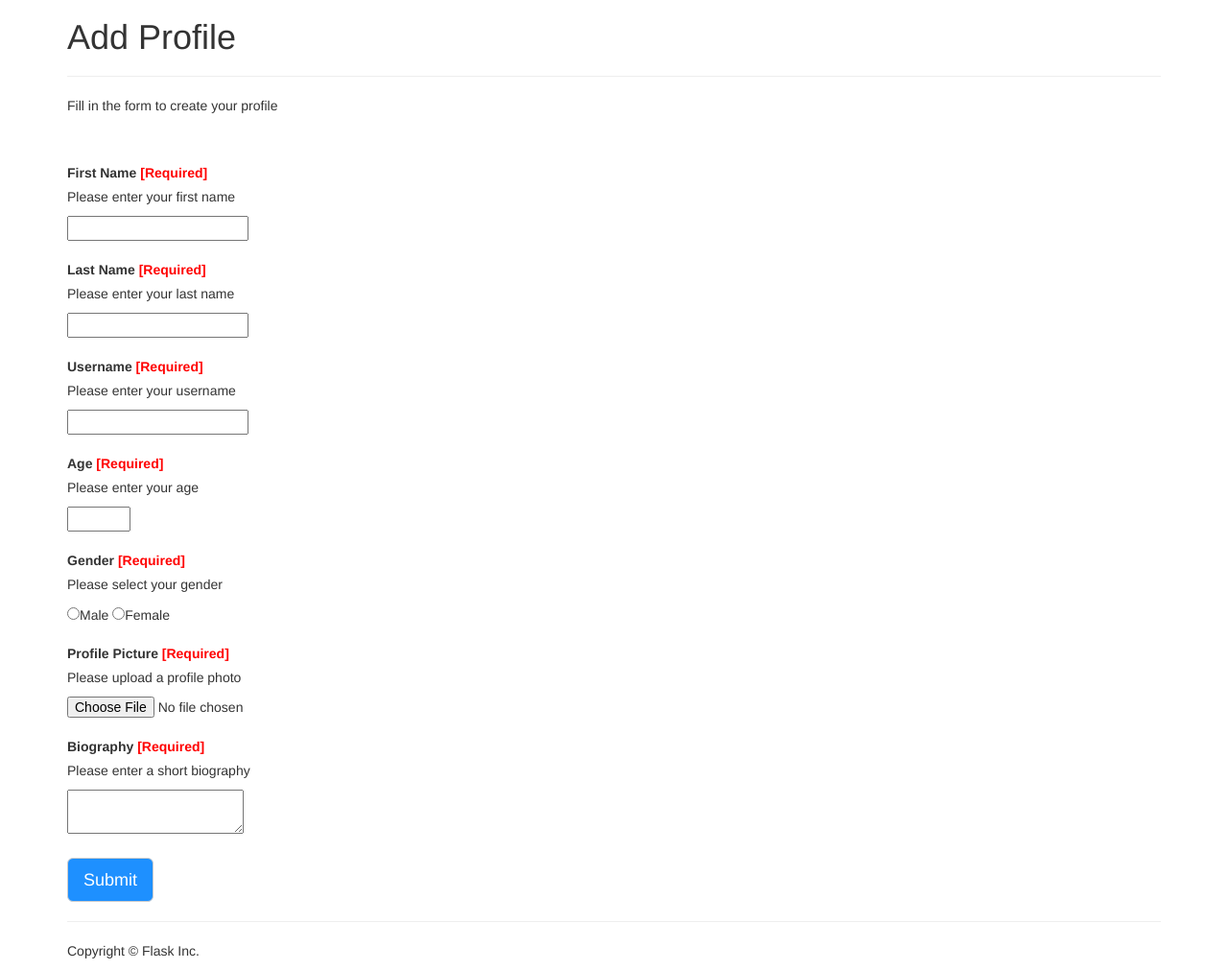
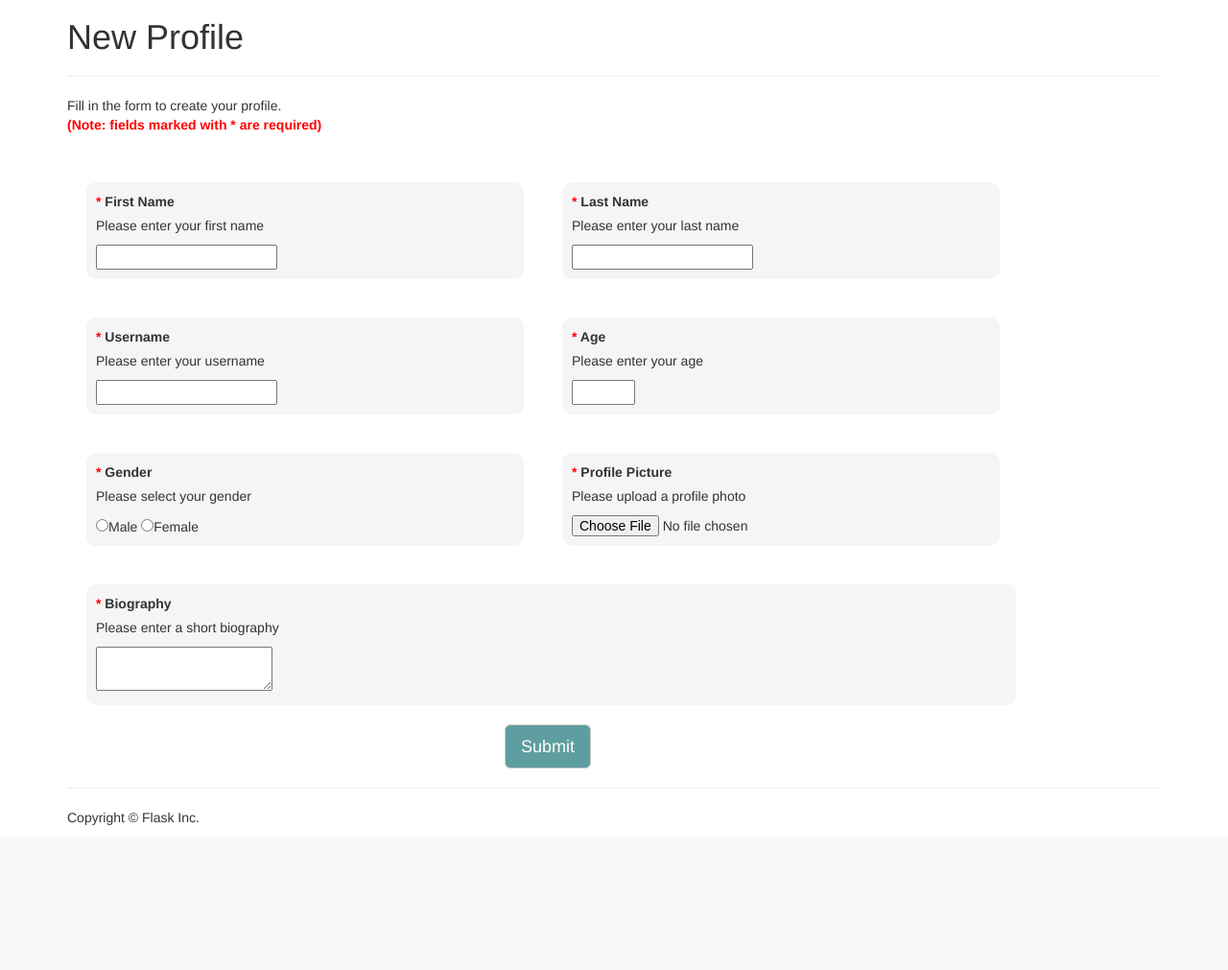
Before and after one commit to vidalCreates/info3180-project1, a Flask app: page /profile in a window 1280 px wide. Shown: the part 51-1062 px from the top of the page at 96% size. After the commit the page ends 911 px from the top, so only its background shows below. Run offline with Flask 2, Linux system fonts and the light colour scheme; some libraries are stand-ins or nearby versions.

Commit message:
added css to profile form and updated readme.md

```diff
--- /dev/null
+++ b/app/static/css/profileform.css
@@ -0,0 +1,30 @@
+.required{
+    color:red;
+}
+
+.submit-btn{
+    position:relative;
+    background-color: cadetblue;
+    margin-left:40%;
+    color:white;
+}
+
+.form-element{
+    background-color:whitesmoke;
+    border-radius: 10px;
+    display:inline-block;
+    margin: 20px;
+    padding:10px 10px 10px 10px;
+    width:40%;
+    float:left;
+}
+
+.form-element-biography{
+    background-color:whitesmoke;
+    border-radius: 10px;
+    display:inline-block;
+    margin: 20px;
+    padding:10px 10px 10px 10px;
+    width:85%;
+    float:left;
+}
--- a/app/templates/profile.html
+++ b/app/templates/profile.html
@@ -1,62 +1,65 @@
 {% extends "base.html" %}
 
+{% block css %}
+<!-- profileformcss -->
+<link href="/static/css/profileform.css" rel="stylesheet">
+{% endblock %}
+
 {% block main %}
-    <h1>Add Profile</h1>
+    <h1>New Profile</h1>
     <hr/>
-    <p>Fill in the form to create your profile</p>
-    <br/>
+    <p>
+        Fill in the form to create your profile.<br/>
+        <span class="required">
+            <strong>(Note: fields marked with * are required)</strong>
+        </span>
+    </p>
     <br/>
 
     <form action="{{ url_for('profile') }}" method="post"  enctype="multipart/form-data">
-        <div>
-            <label for="fname">First Name <span style="color:red;">[Required]</span></label>
+        <div class="form-element">
+            <label for="fname"><span class="required">* </span>First Name </label>
             <p>Please enter your first name</p>
             <input type="text" id="fname" name="fname" required/>
         </div>
-        <br/>
 
-        <div>
-            <label for="lname">Last Name <span style="color:red;">[Required]</span></label>
+        <div class="form-element">
+            <label for="lname"><span  class="required">* </span>Last Name</label>
             <p>Please enter your last name</p>
             <input type="text" id="lname" name="lname" required/>
         </div>
-        <br/>
 
-        <div>
-            <label for="username">Username <span style="color:red;">[Required]</span></label>
+        <div class="form-element">
+            <label for="username"><span  class="required">* </span>Username</label>
             <p>Please enter your username</p>
             <input type="text" id="username" name="username" required/>
         </div>
-        <br/>
 
-        <div>
-            <label for="age">Age <span style="color:red;">[Required]</span></label>
+        <div class="form-element">
+            <label for="age"><span  class="required">* </span>Age</label>
             <p>Please enter your age</p>
             <input type="number" id="age" name="age" min="1" max="110" required/>
         </div>
-        <br/>
 
-        <div>
-            <label for="gender">Gender <span style="color:red;">[Required]</span></label>
+        <div class="form-element">
+            <label for="gender"><span  class="required">* </span>Gender</label>
             <p>Please select your gender</p>
             <input type="radio" id="gender1" name="gender" value="male" required/>Male
             <input type="radio" id="gender2" name="gender" value="female" required/>Female
         </div>
-        <br/>
 
-        <div>
-            <label for="file">Profile Picture <span style="color:red;">[Required]</span></label>
+        <div class="form-element">
+            <label for="file"><span  class="required">* </span>Profile Picture</label>
             <p>Please upload a profile photo</p>
             <input type ="file" id="file" name="file" required></input>
         </div>
-        <br/>
 
-        <div>
-            <label for="bio">Biography <span style="color:red;">[Required]</span></label>
+        <div class="form-element-biography">
+            <label for="bio"><span  class="required">* </span>Biography</label>
             <p>Please enter a short biography</p>
             <textarea id="bio" name="bio" required></textarea>
         </div>
-        <br/>
-        <button class="btn btn-lg btn-default" style="background-color: dodgerblue;color:white;"type="submit">Submit</button>
+
+        <button class="btn btn-lg btn-default submit-btn" type="submit">Submit</button>
     </form>
 {% endblock %}
```
Also changed, not shown: README.md.
